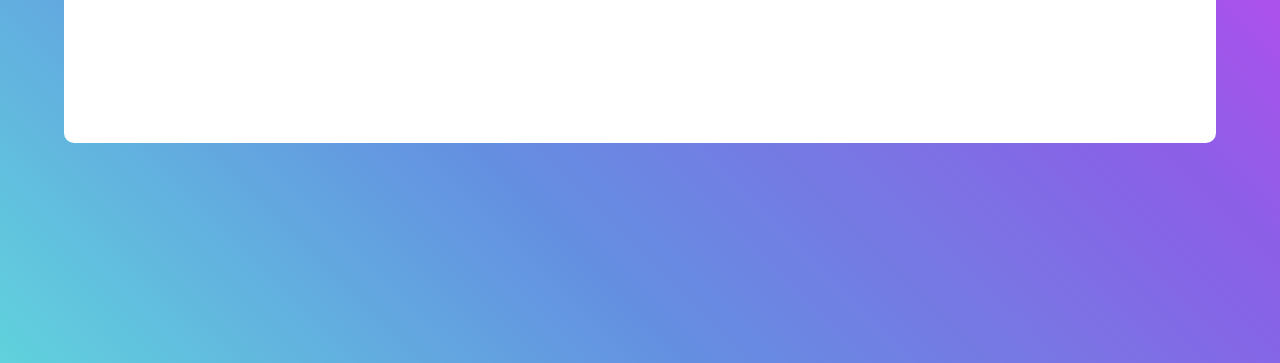
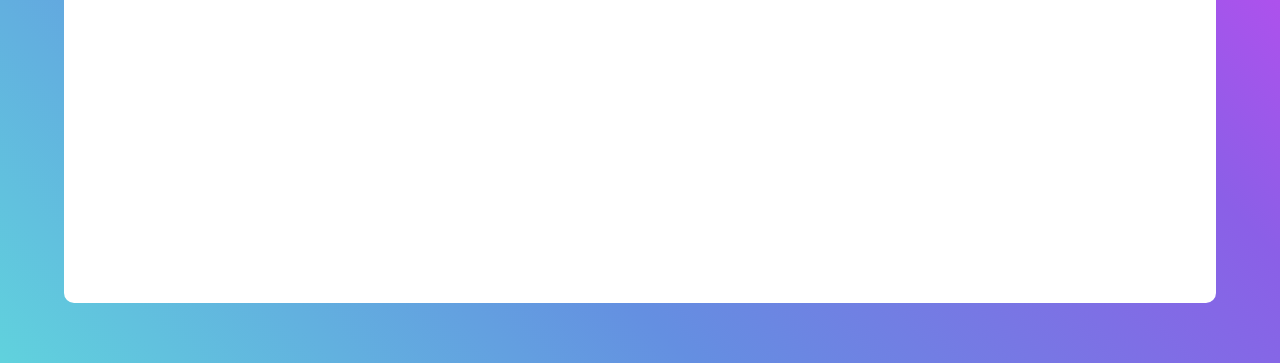
Before and after one commit to miguelsf12/projetoo-login, a plain HTML site: page index.html in a window 1280 px wide. Shown: the part 437-800 px from the top of the page. Drawn offline with Linux system fonts and the light colour scheme.

Commit message:
Update style.css

```diff
--- a/estilos/style.css
+++ b/estilos/style.css
@@ -13,6 +13,7 @@
 }
 
 body {
+    height: 90vh;
     background-image: linear-gradient(45deg, #60D2DD, #648FE1, #8B5FE7, #E83AF7);
     background-attachment: fixed;
 }
@@ -21,7 +22,7 @@ main {
     background-color: white;
     border-radius: 10px;
     width: 90vw;
-    height: 70vh;
+    height: 90vh;
     margin: auto;
     margin-top: 20px;
     margin-bottom: 20px;
```
